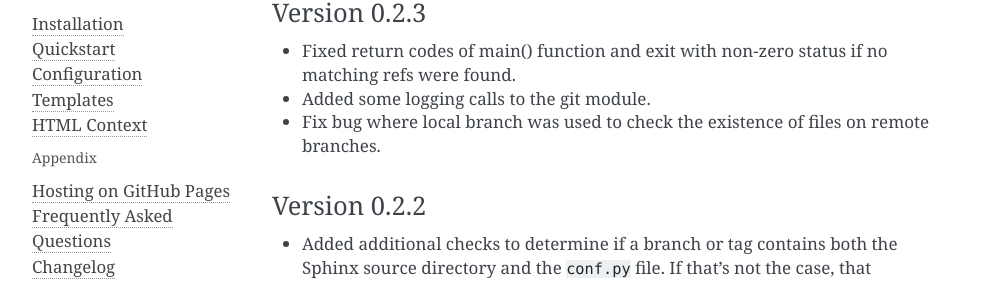
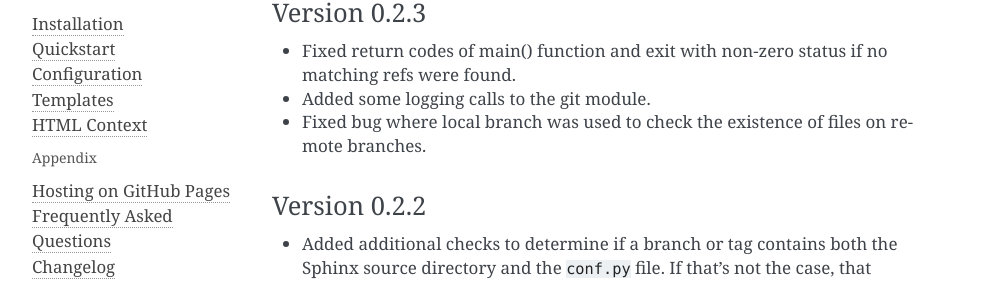
Before and after one commit to sphinx-contrib/multiversion, a Sphinx documentation site: the page built from docs/changelog.rst, in a window 1280 px wide. Shown: the part 193-478 px from the top of the page, without its empty margins (148-1141 px from the left). Built offline with Sphinx 7.4.7, drawn with Linux system fonts in a browser that asks for light colours.

Commit message:
docs/changelog: Fix changelog entry phrasing

```diff
--- a/docs/changelog.rst
+++ b/docs/changelog.rst
@@ -12,7 +12,7 @@ Version 0.2.3
 
 * Fixed return codes of main() function and exit with non-zero status if no matching refs were found.
 * Added some logging calls to the git module.
-* Fix bug where local branch was used to check the existence of files on remote branches.
+* Fixed bug where local branch was used to check the existence of files on remote branches.
 
 
 Version 0.2.2
```
